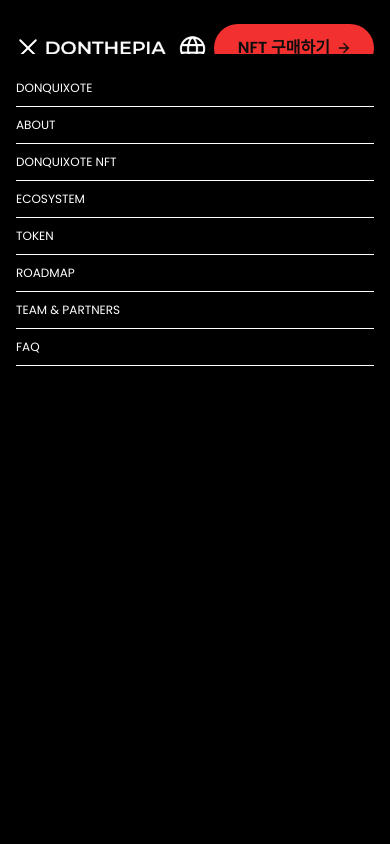
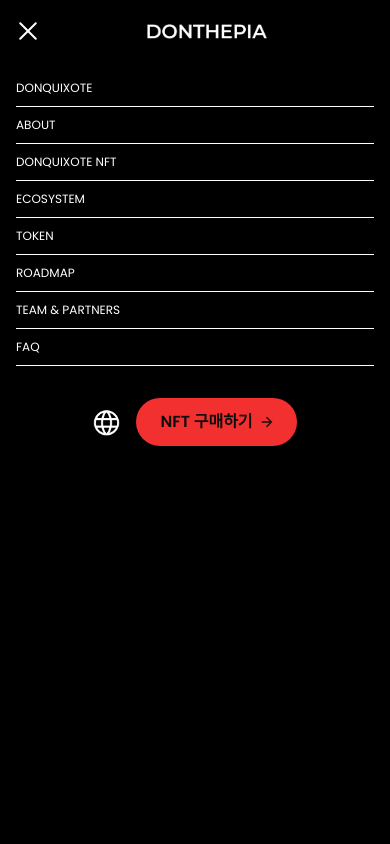
Before and after one commit to tientien1103/donthepia, a Next.js app in the folder donthepia/: page / in a window 390 px wide. Both pictures are taken after a click on the button 28 px from the left and 48 px from the top of the page. Shown: the top 844 px of the page. Built offline with nearby package versions, Linux system fonts and the light colour scheme.

Commit message:
fix: header

```diff
--- a/donthepia/src/components/layouts/header.tsx
+++ b/donthepia/src/components/layouts/header.tsx
@@ -114,9 +114,19 @@
                   </li>
                 );
               })}
+              <div className="flex lg:hidden gap-4 2xl:gap-8 mt-8">
+                <Image
+                  src="/home/ic-languages.webp"
+                  alt="ic-language"
+                  width={27}
+                  height={27}
+                  className="object-contain"
+                />
+                <Button>NFT 구매하기</Button>
+              </div>
             </ul>
           </div>
-          <div className="flex gap-2 md:gap-3 2xl:gap-8">
+          <div className="lg:flex hidden gap-2 md:gap-3 2xl:gap-8">
             <Image
               src="/home/ic-languages.webp"
               alt="ic-language"
```
